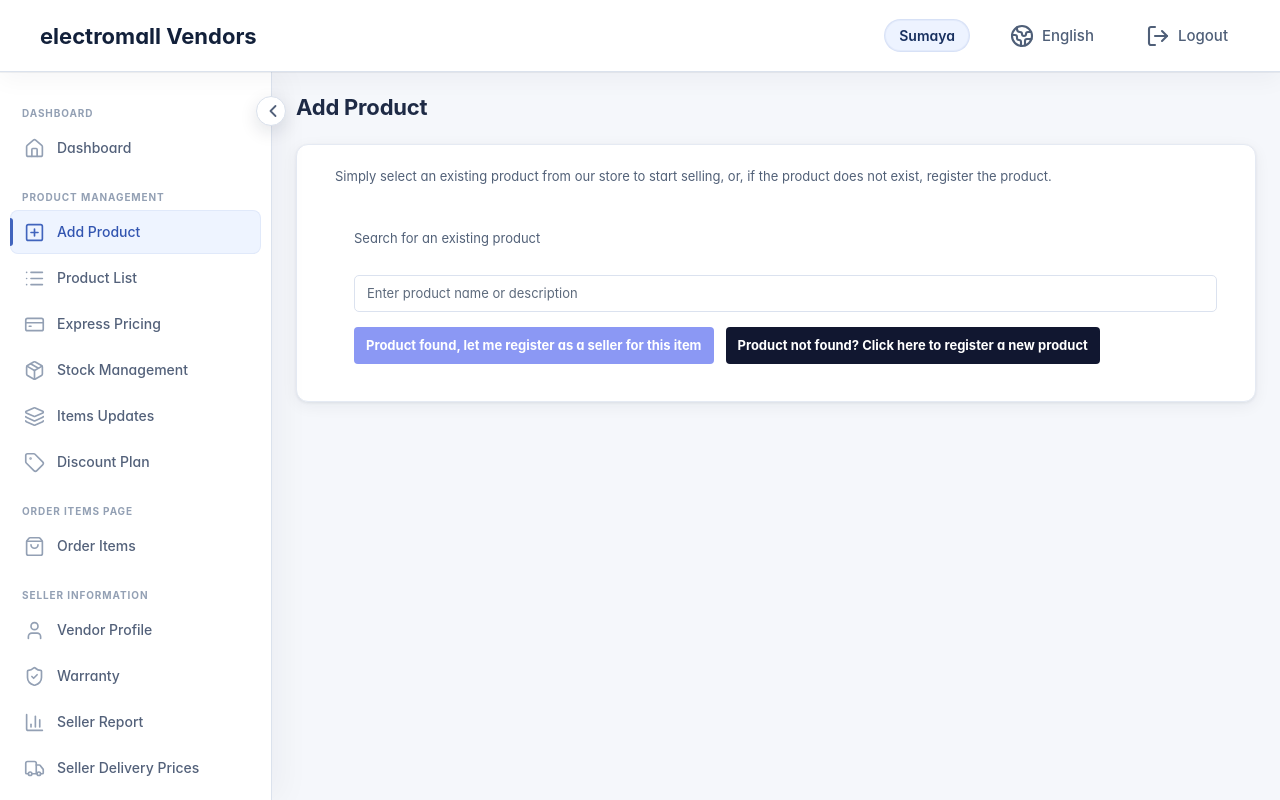
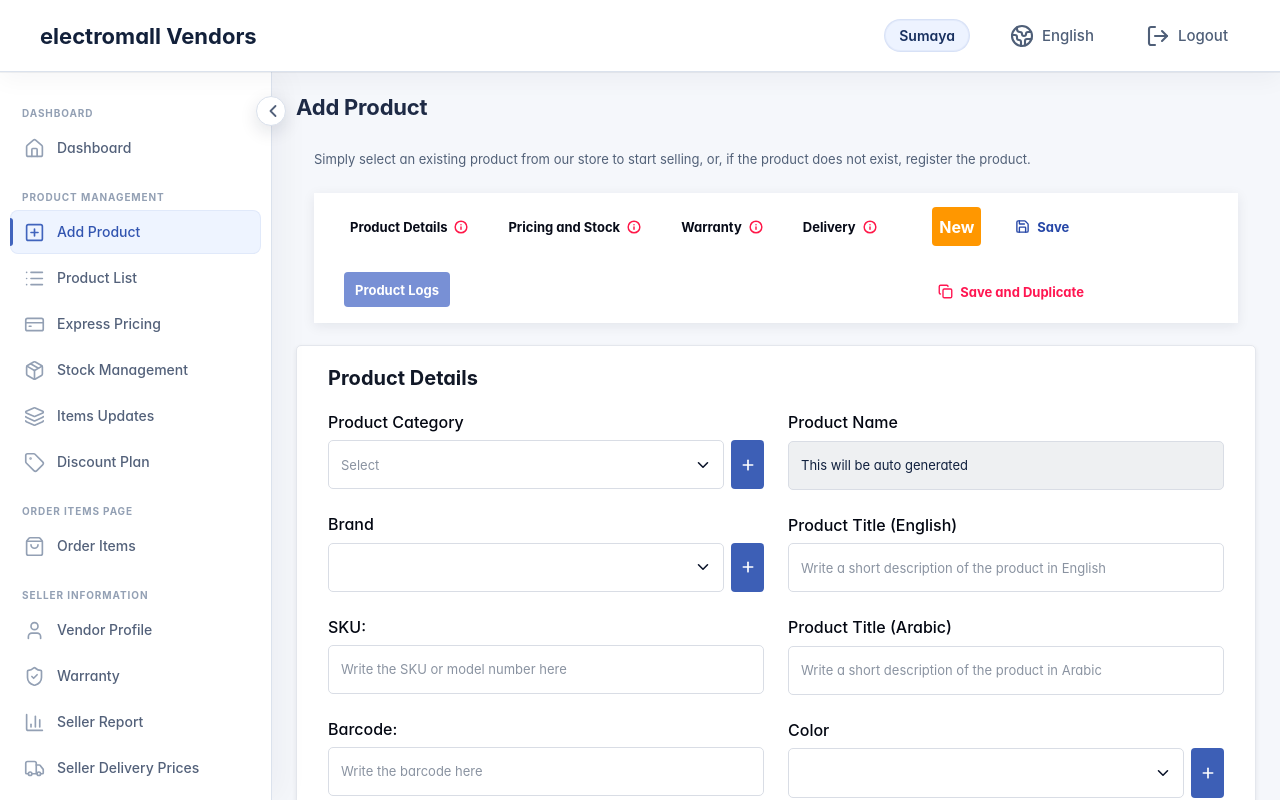
Before and after one commit to aliibarznji/ElecVendors, a Next.js app: page /products/add in a window 1280 px wide. Shown: the top 800 px of the page. Built offline with nearby package versions, Linux system fonts and the light colour scheme.

Commit message:
fix: set initial state for product registration to true

```diff
--- a/app/add-product-content.tsx
+++ b/app/add-product-content.tsx
@@ -431,7 +431,7 @@
 }
 
 export function AddProductContent() {
-  const [isRegisteringNewProduct, setIsRegisteringNewProduct] = useState(false);
+  const [isRegisteringNewProduct, setIsRegisteringNewProduct] = useState(true);
 
   return (
     <div className="add-product-content">
```
